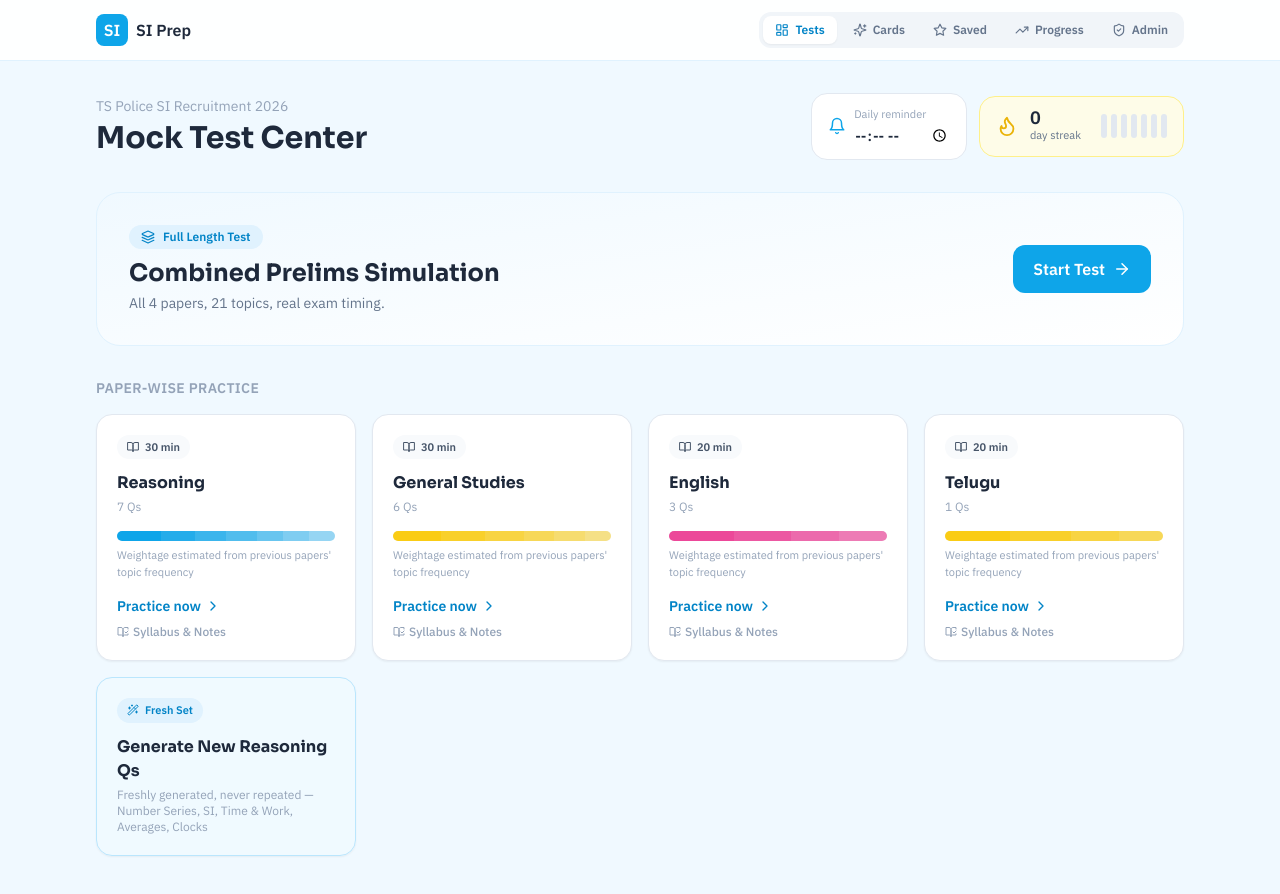
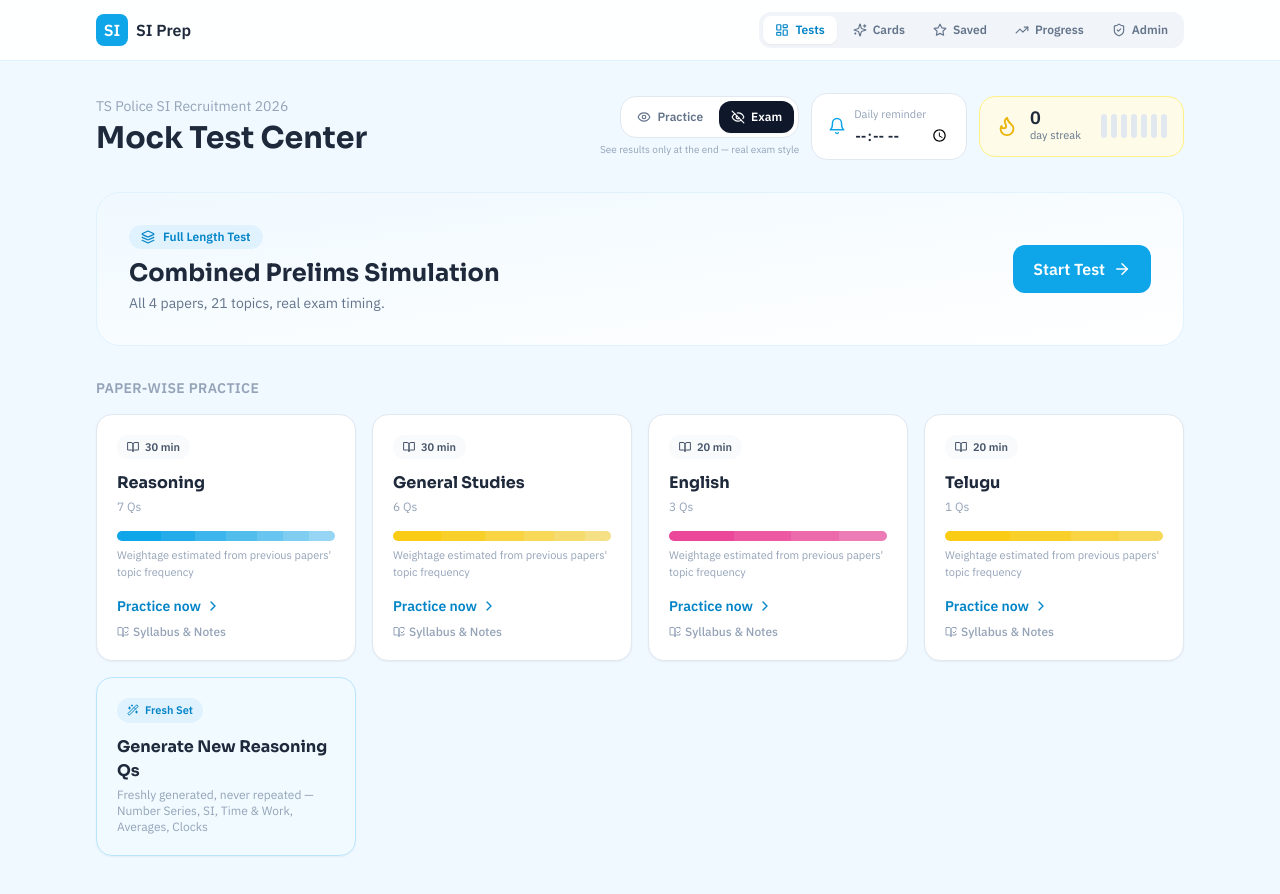
Before and after one commit to mohammedbasithqureshi/si-prep, a React (Vite) app: page / in a window 1280 px wide. Shown: the top 894 px of the page. Built offline with nearby package versions, Linux system fonts and the light colour scheme.

Commit message:
added practice

```diff
--- a/src/components/Dashboard.tsx
+++ b/src/components/Dashboard.tsx
@@ -1,28 +1,63 @@
 import React, { useState } from "react";
-import { useNavigate } from "react-router-dom";
+import { useNavigate, Link } from "react-router-dom";
 import { SUBJECTS } from "../data/subjects";
 import WeightageBar from "./WeightageBar";
 import { useApp } from "../context/AppContext";
 import { getAdminTestsLocal } from "../lib/storage";
 import { generatePredictedSet } from "../lib/predictor";
-import { getReminderTime, setReminderTime, requestNotificationPermission, markAsked } from "../lib/notifications";
-import { Flame, Layers, ArrowRight, BookOpen, ChevronRight, ShieldCheck, Wand2, Bell } from "lucide-react";
-import { Link } from "react-router-dom";
-import { BookOpenCheck } from "lucide-react";
+import {
+  getReminderTime,
+  setReminderTime,
+  requestNotificationPermission,
+  markAsked,
+} from "../lib/notifications";
+import {
+  Flame,
+  Layers,
+  ArrowRight,
+  BookOpen,
+  ChevronRight,
+  ShieldCheck,
+  Wand2,
+  Bell,
+  BookOpenCheck,
+  Eye,
+  EyeOff,
+} from "lucide-react";
 
 export default function Dashboard() {
   const nav = useNavigate();
   const { streak } = useApp();
   const adminTests = getAdminTestsLocal();
-  const combinedTopicCount = SUBJECTS.reduce((s, sub) => s + sub.topics.length, 0);
+  const combinedTopicCount = SUBJECTS.reduce(
+    (s, sub) => s + sub.topics.length,
+    0
+  );
 
-  const [reminderTime, setReminderTimeState] = useState(getReminderTime() || "");
+  const [reminderTime, setReminderTimeState] = useState(
+    getReminderTime() || ""
+  );
+
+  const [mode, setMode] = useState<"practice" | "exam">(
+    (localStorage.getItem("siprep_test_mode") as "practice" | "exam") || "exam"
+  );
+
+  function setModeAndSave(m: "practice" | "exam") {
+    setMode(m);
+    localStorage.setItem("siprep_test_mode", m);
+  }
+
+  function startTest(path: string) {
+    nav(`${path}?mode=${mode}`);
+  }
 
   async function handleSetReminder(time: string) {
     const granted = await requestNotificationPermission();
     markAsked();
     if (!granted) {
-      alert("Notifications are blocked. Enable them in your browser's site settings to get daily reminders.");
+      alert(
+        "Notifications are blocked. Enable them in your browser's site settings to get daily reminders."
+      );
       return;
     }
     setReminderTime(time);
@@ -30,10 +65,12 @@ export default function Dashboard() {
   }
 
   function generateReasoningSet() {
-    const reasoningTopics = SUBJECTS.find((s) => s.id === "reasoning")!.topics.map((t) => t.name);
+    const reasoningTopics = SUBJECTS.find((s) => s.id === "reasoning")!.topics.map(
+      (t) => t.name
+    );
     const fresh = generatePredictedSet(reasoningTopics, 2); // 2 per generatable topic
     sessionStorage.setItem("generated-set", JSON.stringify(fresh));
-    nav("/test/generated");
+    startTest("/test/generated");
   }
 
   return (
@@ -41,15 +78,54 @@ export default function Dashboard() {
       <div className="mb-8 flex flex-col items-start justify-between gap-4 sm:flex-row sm:items-center">
         <div>
           <p className="text-sm text-slate-400">TS Police SI Recruitment 2026</p>
-          <h1 className="mt-1 text-2xl font-bold text-slate-800 sm:text-3xl" style={{ fontFamily: "Sora" }}>
+          <h1
+            className="mt-1 text-2xl font-bold text-slate-800 sm:text-3xl"
+            style={{ fontFamily: "Sora" }}
+          >
             Mock Test Center
           </h1>
         </div>
+
         <div className="flex flex-wrap items-center gap-3">
+          {/* Mode Selection Switch */}
+          <div className="flex flex-col items-end">
+            <div className="flex items-center gap-1 rounded-2xl border border-slate-200 bg-white p-1">
+              <button
+                type="button"
+                onClick={() => setModeAndSave("practice")}
+                className={`flex items-center gap-1.5 rounded-xl px-3 py-2 text-xs font-semibold transition ${
+                  mode === "practice"
+                    ? "bg-sky-500 text-white shadow-sm"
+                    : "text-slate-500 hover:text-slate-800"
+                }`}
+              >
+                <Eye size={14} /> Practice
+              </button>
+              <button
+                type="button"
+                onClick={() => setModeAndSave("exam")}
+                className={`flex items-center gap-1.5 rounded-xl px-3 py-2 text-xs font-semibold transition ${
+                  mode === "exam"
+                    ? "bg-slate-900 text-white shadow-sm"
+                    : "text-slate-500 hover:text-slate-800"
+                }`}
+              >
+                <EyeOff size={14} /> Exam
+              </button>
+            </div>
+            <p className="mt-1 text-[10px] text-slate-400">
+              {mode === "practice"
+                ? "Instant feedback after each answer"
+                : "See results only at the end — real exam style"}
+            </p>
+          </div>
+
           <div className="flex items-center gap-2 rounded-2xl border border-slate-200 bg-white px-4 py-3">
             <Bell size={18} className="text-sky-500" />
             <div>
-              <label className="block text-[11px] text-slate-400">Daily reminder</label>
+              <label className="block text-[11px] text-slate-400">
+                Daily reminder
+              </label>
               <input
                 type="time"
                 value={reminderTime}
@@ -58,23 +134,33 @@ export default function Dashboard() {
               />
             </div>
           </div>
+
           <div className="flex items-center gap-3 rounded-2xl border border-yellow-200 bg-yellow-50 px-4 py-3">
             <Flame className="text-yellow-500" size={22} />
             <div>
-              <p className="text-lg font-bold leading-none text-slate-800">{streak.count}</p>
+              <p className="text-lg font-bold leading-none text-slate-800">
+                {streak.count}
+              </p>
               <p className="text-[11px] text-slate-500">day streak</p>
             </div>
             <div className="ml-2 flex gap-1">
               {streak.last7.map((v, i) => (
-                <span key={i} className={`h-6 w-1.5 rounded-full ${v ? "bg-yellow-400" : "bg-slate-200"}`} />
+                <span
+                  key={i}
+                  className={`h-6 w-1.5 rounded-full ${
+                    v ? "bg-yellow-400" : "bg-slate-200"
+                  }`}
+                />
               ))}
             </div>
           </div>
         </div>
       </div>
 
+      {/* Full Length Test Card */}
       <button
-        onClick={() => nav("/test/combined")}
+        type="button"
+        onClick={() => startTest("/test/combined")}
         className="group mb-8 block w-full rounded-3xl border border-sky-100 bg-gradient-to-br from-sky-50 to-white p-6 text-left transition hover:border-sky-300 sm:p-8"
       >
         <div className="flex flex-col justify-between gap-6 sm:flex-row sm:items-center">
@@ -82,7 +168,10 @@ export default function Dashboard() {
             <div className="mb-2 inline-flex items-center gap-2 rounded-full bg-sky-100 px-3 py-1 text-xs font-semibold text-sky-600">
               <Layers size={14} /> Full Length Test
             </div>
-            <h2 className="text-xl font-bold text-slate-800 sm:text-2xl" style={{ fontFamily: "Sora" }}>
+            <h2
+              className="text-xl font-bold text-slate-800 sm:text-2xl"
+              style={{ fontFamily: "Sora" }}
+            >
               Combined Prelims Simulation
             </h2>
             <p className="mt-1 max-w-xl text-sm text-slate-500">
@@ -95,7 +184,10 @@ export default function Dashboard() {
         </div>
       </button>
 
-      <h3 className="mb-4 text-sm font-semibold uppercase tracking-wide text-slate-400">Paper-wise Practice</h3>
+      {/* Subject Wise Cards */}
+      <h3 className="mb-4 text-sm font-semibold uppercase tracking-wide text-slate-400">
+        Paper-wise Practice
+      </h3>
       <div className="mb-10 grid grid-cols-1 gap-4 sm:grid-cols-2 lg:grid-cols-4">
         {SUBJECTS.map((sub) => (
           <div
@@ -105,16 +197,22 @@ export default function Dashboard() {
             <div className="mb-3 inline-flex w-fit items-center gap-1.5 rounded-full bg-slate-50 px-2.5 py-1 text-[11px] font-semibold text-slate-600">
               <BookOpen size={12} /> {sub.duration} min
             </div>
-            <h4 className="text-base font-bold text-slate-800" style={{ fontFamily: "Sora" }}>
+            <h4
+              className="text-base font-bold text-slate-800"
+              style={{ fontFamily: "Sora" }}
+            >
               {sub.short}
             </h4>
-            <p className="mt-1 text-xs text-slate-400">{sub.questions.length} Qs</p>
+            <p className="mt-1 text-xs text-slate-400">
+              {sub.questions.length} Qs
+            </p>
             <div className="mt-4">
               <WeightageBar topics={sub.topics} accent={sub.accent} />
             </div>
             <button
-              onClick={() => nav(`/test/${sub.id}`)}
-              className="mt-4 flex items-center gap-1 text-sm font-semibold text-sky-600"
+              type="button"
+              onClick={() => startTest(`/test/${sub.id}`)}
+              className="mt-4 flex items-center gap-1 text-sm font-semibold text-sky-600 hover:text-sky-700"
             >
               Practice now <ChevronRight size={16} />
             </button>
@@ -129,21 +227,27 @@ export default function Dashboard() {
 
         {/* Fresh generated reasoning set */}
         <button
+          type="button"
           onClick={generateReasoningSet}
           className="flex flex-col rounded-2xl border border-sky-200 bg-sky-50/40 p-5 text-left shadow-sm transition hover:shadow-md"
         >
           <div className="mb-3 inline-flex w-fit items-center gap-1.5 rounded-full bg-sky-100 px-2.5 py-1 text-[11px] font-semibold text-sky-600">
             <Wand2 size={12} /> Fresh Set
           </div>
-          <h4 className="text-base font-bold text-slate-800" style={{ fontFamily: "Sora" }}>
+          <h4
+            className="text-base font-bold text-slate-800"
+            style={{ fontFamily: "Sora" }}
+          >
             Generate New Reasoning Qs
           </h4>
           <p className="mt-1 text-xs text-slate-400">
-            Freshly generated, never repeated — Number Series, SI, Time & Work, Averages, Clocks
+            Freshly generated, never repeated — Number Series, SI, Time & Work,
+            Averages, Clocks
           </p>
         </button>
       </div>
 
+      {/* Admin Created Tests */}
       {adminTests.length > 0 && (
         <>
           <h3 className="mb-4 flex items-center gap-2 text-sm font-semibold uppercase tracking-wide text-slate-400">
@@ -153,13 +257,17 @@ export default function Dashboard() {
             {adminTests.map((t, i) => (
               <button
                 key={i}
-                onClick={() => nav(`/test/admin:${i}`)}
+                type="button"
+                onClick={() => startTest(`/test/admin:${i}`)}
                 className="flex flex-col rounded-2xl border border-pink-200 bg-pink-50/40 p-5 text-left shadow-sm hover:shadow-md"
               >
                 <div className="mb-3 inline-flex w-fit items-center gap-1.5 rounded-full bg-pink-100 px-2.5 py-1 text-[11px] font-semibold text-pink-600">
                   <ShieldCheck size={12} /> Admin Created
                 </div>
-                <h4 className="text-base font-bold text-slate-800" style={{ fontFamily: "Sora" }}>
+                <h4
+                  className="text-base font-bold text-slate-800"
+                  style={{ fontFamily: "Sora" }}
+                >
                   {t.title}
                 </h4>
                 <p className="mt-1 text-xs text-slate-400">
--- a/src/components/TestRunner.tsx
+++ b/src/components/TestRunner.tsx
@@ -1,5 +1,5 @@
 import React, { useEffect, useMemo, useRef, useState } from "react";
-import { useNavigate, useParams } from "react-router-dom";
+import { useNavigate, useParams, useSearchParams } from "react-router-dom";
 import { SUBJECTS } from "../data/subjects";
 import {
   getAdminTestsLocal,
@@ -30,9 +30,11 @@ type RunnerQuestion = Question & {
 
 export default function TestRunner() {
   const { testId } = useParams();
+  const [searchParams] = useSearchParams();
   const nav = useNavigate();
   const { refreshStreak } = useApp();
 
+  const isPracticeMode = searchParams.get("mode") !== "exam";
   const isCombined = testId === "combined";
   const isAdmin = testId?.startsWith("admin:");
   const adminTest = isAdmin
@@ -189,10 +191,10 @@ export default function TestRunner() {
   const safeIdx = Math.min(idx, questions.length - 1);
   const q = questions[safeIdx];
   const accent = accentSoft[q.accent];
-  const answeredAlready = answers[q.id] !== undefined;
+  const answeredAlready = isPracticeMode && answers[q.id] !== undefined;
 
   function selectOption(oi: number) {
-    if (answeredAlready) return; // lock in first answer once feedback is shown
+    if (answeredAlready) return;
     setAnswers((p) => ({ ...p, [q.id]: oi }));
   }
 
@@ -210,6 +212,16 @@ export default function TestRunner() {
           <X size={18} className="inline sm:hidden" />
           <span className="hidden sm:inline">Exit Test</span>
         </button>
+        <div className="flex items-center gap-2">
+          <span
+            className={`rounded-full px-2.5 py-1 text-[10px] font-semibold ${
+              isPracticeMode
+                ? "bg-sky-100 text-sky-600"
+                : "bg-slate-800 text-slate-300"
+            }`}
+          >
+            {isPracticeMode ? "Practice Mode" : "Exam Mode"}
+          </span>
           <div className="flex items-center gap-2 rounded-xl bg-slate-900 px-3 py-1.5">
             <Timer
               size={16}
@@ -222,6 +234,7 @@ export default function TestRunner() {
             >
               {fmt(timeLeft)}
             </span>
+          </div>
         </div>
         <button
           onClick={() => setPaletteOpen((p) => !p)}
```
Lines whose indentation alone changed are shown as unchanged.
